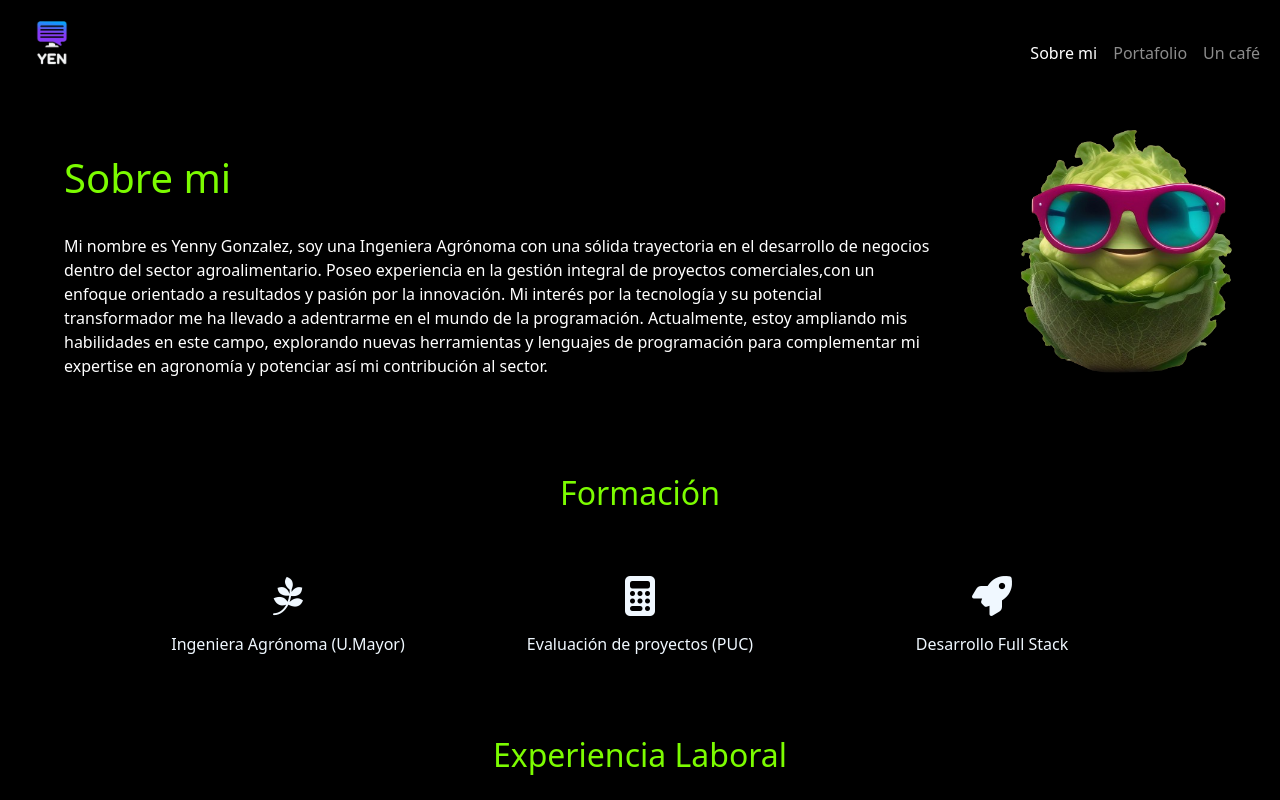
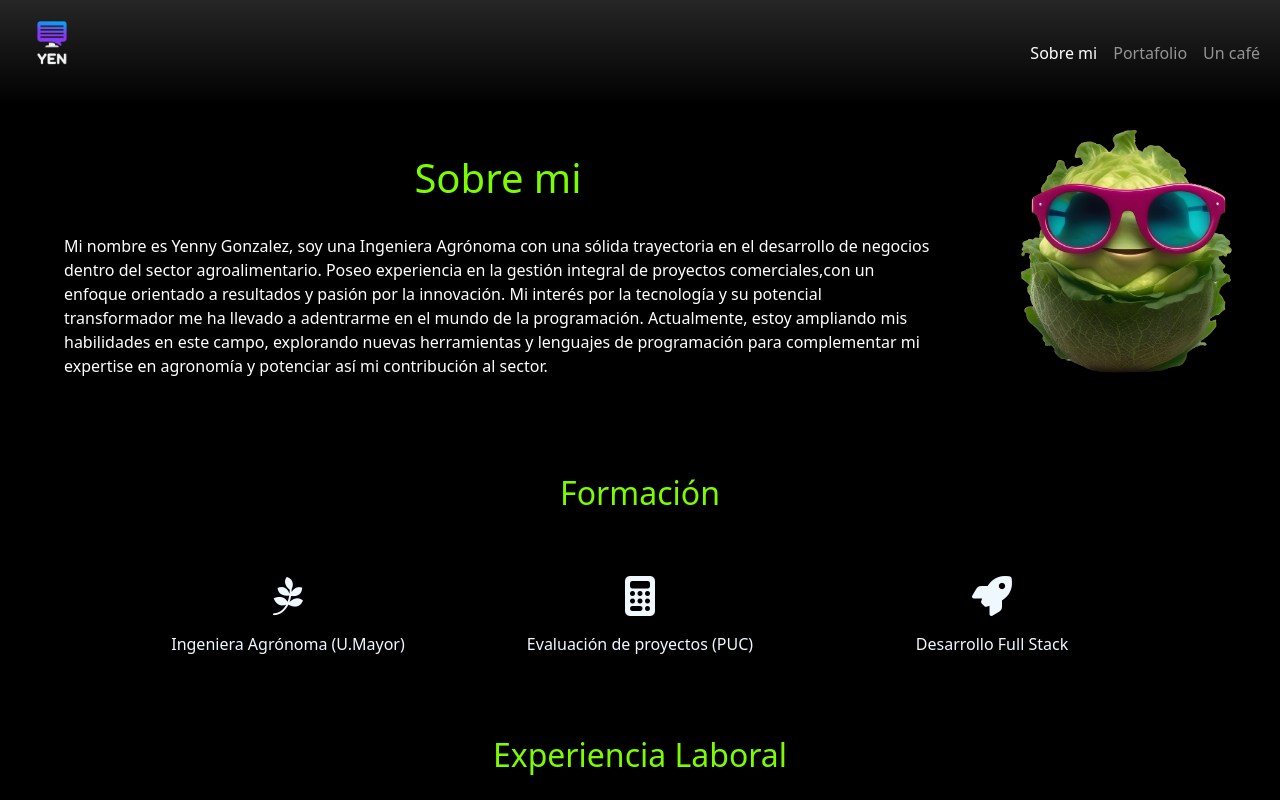
Before and after one commit to yolguin/yolguin.github.io, a plain HTML site: page index.html in a window 1280 px wide. Shown: the top 800 px of the page. Drawn offline with nearby package versions, Linux system fonts and the light colour scheme.

Commit message:
agregado gradient a barra superior

```diff
--- a/assets/css/style.css
+++ b/assets/css/style.css
@@ -1,13 +1,15 @@
-.body {
+body {
     font-family: "Roboto", sans-serif;
     font-weight: 300;
     font-style: normal;
     background-color: black;
     color:black
 }
+
 .me {
     color:lawngreen;
     margin-bottom: 2rem;
+    text-align: center;
 
 }
 
--- a/index.html
+++ b/index.html
@@ -17,7 +17,7 @@
 </head>
 
 <body>
-  <nav class="navbar navbar-expand-lg bg-black" data-bs-theme="dark">
+  <nav class="navbar navbar-expand-lg bg-black bg-gradient" data-bs-theme="dark">
     <div class="container-fluid">
       <a class="navbar-brand" href="#"><img src="/assets/imgs/logo-yen-sf.png" alt="logo del sitio" class="img-sm"></a>
       <button class="navbar-toggler" type="button" data-bs-toggle="collapse" data-bs-target="#navbarSupportedContent" aria-controls="navbarSupportedContent" aria-expanded="false" aria-label="Toggle navigation">
```
